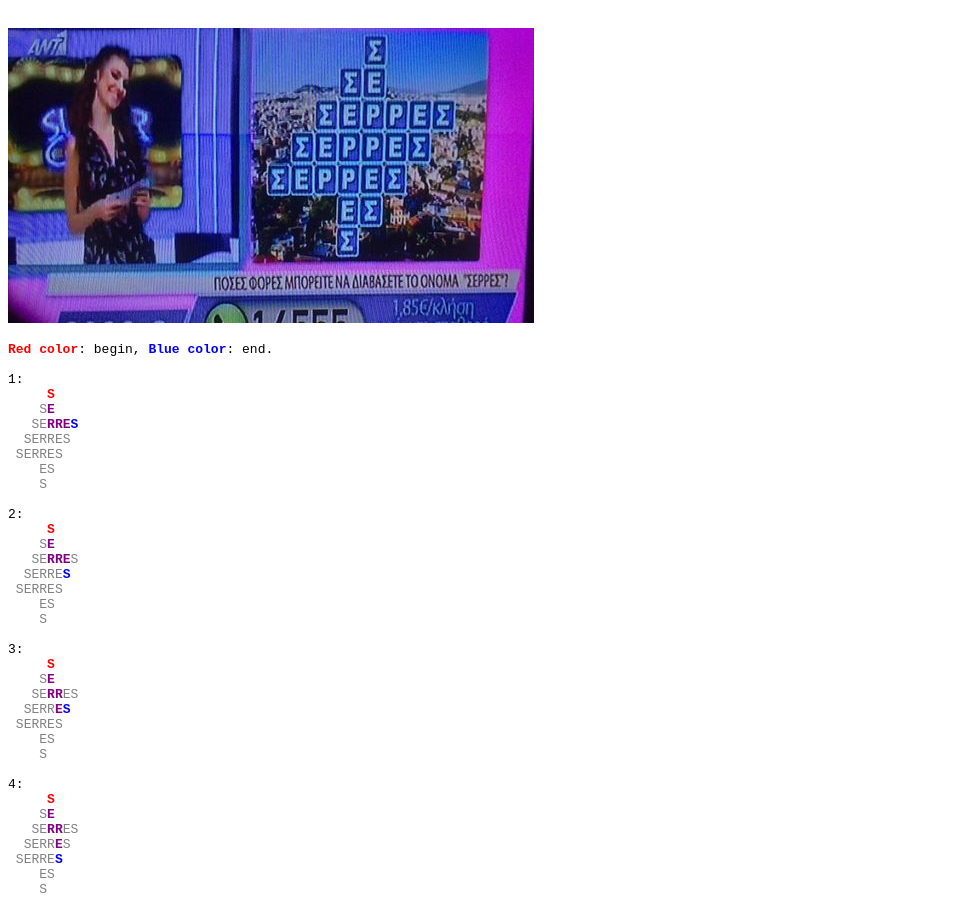
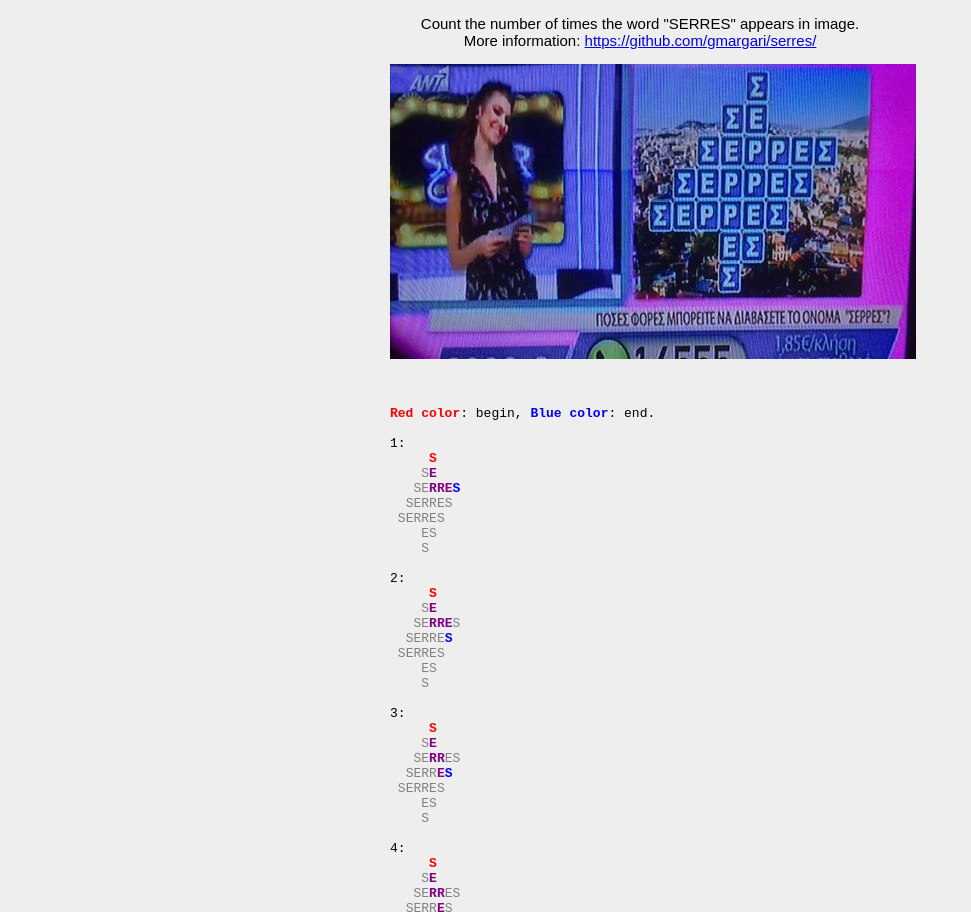
Before and after one commit to gmargari/gmargari.github.io, a plain HTML site: page serres/index.html in a window 1280 px wide. Shown: the top 912 px of the page, without its empty margins (0-971 px from the left). Drawn offline with Linux system fonts and the light colour scheme.

Commit message:
Updated serres/index.html

```diff
--- a/serres/index.html
+++ b/serres/index.html
@@ -4,13 +4,19 @@
 <html xmlns="http://www.w3.org/1999/xhtml">
     <head>
     <meta http-equiv="Content-Type" content="application/xml+xhtml; charset=UTF-8" />
-<title>stdin</title>
+        <title>Count SERRES appearances</title>
     </head>
-<body>
+    <body style="background-color: #eeeeee">
+        <div style="width: 500px;  margin-left: auto;  margin-right: auto;">
+            <p style="font-family: Arial, Helvetica, sans-serif; font-size: 15px; text-align: center;">
+                Count the number of times the word "SERRES" appears in image.<br>
+                More information:
+                <a href="https://github.com/gmargari/serres/">https://github.com/gmargari/serres/</a>
+            </p>
+            <img src="serres.jpeg">
             <pre>
 
-<img src="serres.jpeg">
-
+<!-- output from aha Ansi HTML adapter -->
 <span style="font-weight:bold;"></span><span style="color:red;font-weight:bold;">Red color</span>: begin, <span style="font-weight:bold;"></span><span style="color:blue;font-weight:bold;">Blue color</span>: end.
 
 1:
@@ -1452,7 +1458,9 @@
 <span style="color:gray;"> </span><span style="font-weight:bold;"></span><span style="color:blue;font-weight:bold;">S</span><span style="font-weight:bold;"></span><span style="color:purple;font-weight:bold;">E</span><span style="font-weight:bold;"></span><span style="color:purple;font-weight:bold;">R</span><span style="font-weight:bold;"></span><span style="color:purple;font-weight:bold;">R</span><span style="color:gray;">E</span><span style="color:gray;">S</span><span style="color:gray;"> </span><span style="color:gray;"> </span>
 <span style="color:gray;"> </span><span style="color:gray;"> </span><span style="color:gray;"> </span><span style="color:gray;"> </span><span style="font-weight:bold;"></span><span style="color:purple;font-weight:bold;">E</span><span style="color:gray;">S</span><span style="color:gray;"> </span><span style="color:gray;"> </span><span style="color:gray;"> </span>
 <span style="color:gray;"> </span><span style="color:gray;"> </span><span style="color:gray;"> </span><span style="color:gray;"> </span><span style="font-weight:bold;"></span><span style="color:red;font-weight:bold;">S</span><span style="color:gray;"> </span><span style="color:gray;"> </span><span style="color:gray;"> </span><span style="color:gray;"> </span>
+<!-- output from aha Ansi HTML adapter -->
 
             </pre>
+        </div>
     </body>
 </html>
```
Lines whose indentation alone changed are shown as unchanged.
